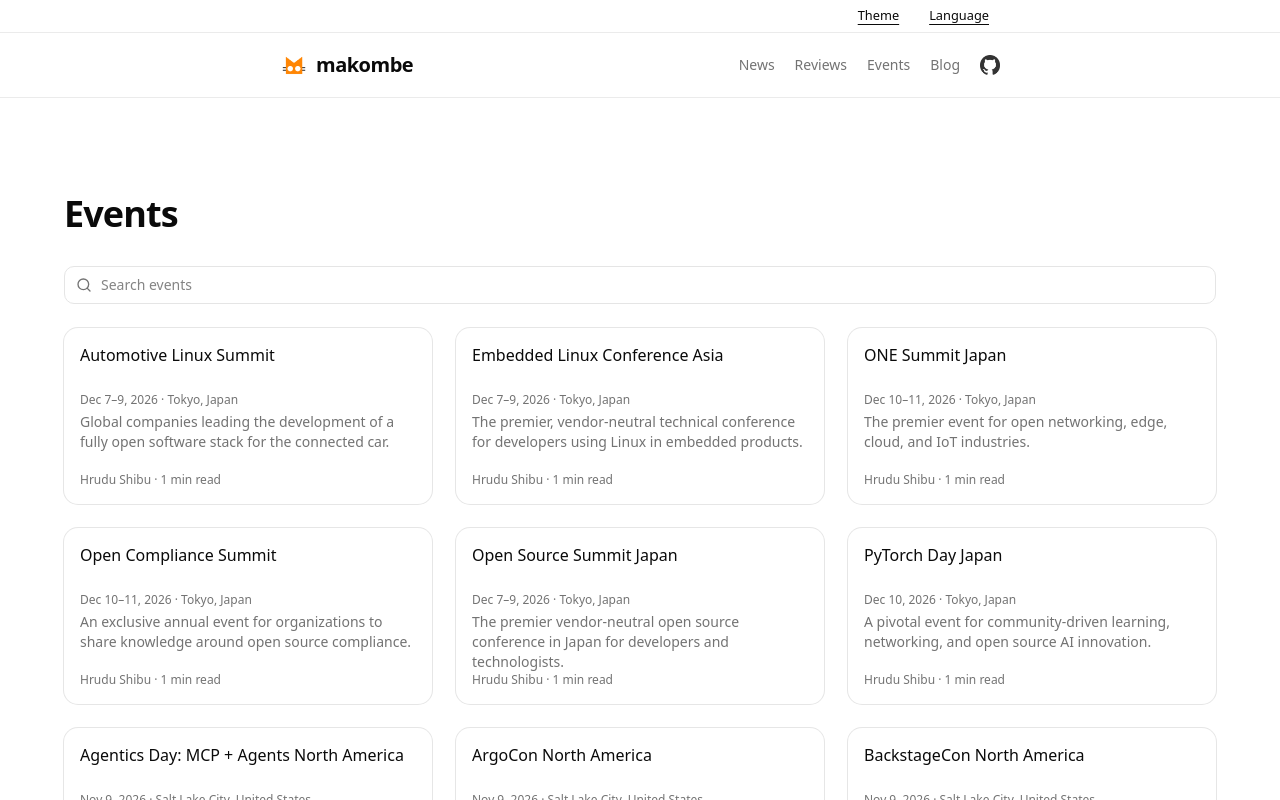
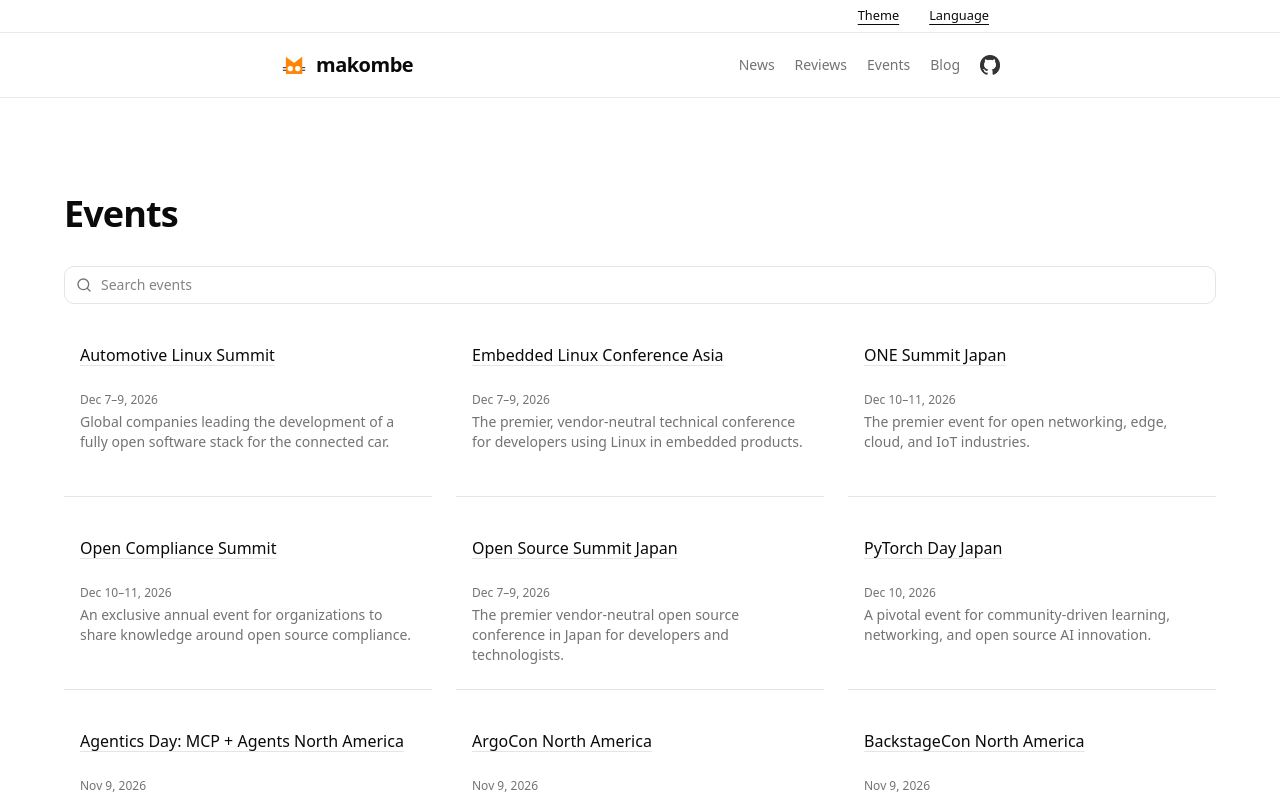
Before and after one commit to makombehq/makombe, a Next.js app: page /en/events in a window 1280 px wide. Shown: the top 800 px of the page. Built offline with nearby package versions, Linux system fonts and the light colour scheme; a web font is replaced by a local one.

Commit message:
Simplify cards: borderless with bottom line, underlined hover-primary heading, title/date/description only

```diff
--- a/components/pages/blog/blog-card.tsx
+++ b/components/pages/blog/blog-card.tsx
@@ -5,7 +5,6 @@
   CardHeader,
   CardTitle,
   CardDescription,
-  CardContent,
 } from "@/components/ui/card";
 import { Skeleton } from "@/components/ui/skeleton";
 
@@ -17,10 +16,10 @@
   const date = post.date ? formatDate(post.date) : null;
 
   return (
-    <Card className="h-full transition-colors hover:border-primary/40">
-      <Link href={`/blog/${post.slug}`} className="flex h-full flex-col">
+    <Card className="h-full rounded-none border-0 border-b border-border bg-transparent pb-6 shadow-none ring-0 transition-colors">
+      <Link href={`/blog/${post.slug}`} className="group flex h-full flex-col">
         <CardHeader>
-          <CardTitle className="line-clamp-2 min-h-[2.75rem]">
+          <CardTitle className="line-clamp-1 underline decoration-border underline-offset-4 transition-colors group-hover:text-primary group-hover:decoration-primary">
             {post.title}
           </CardTitle>
           <p className="line-clamp-1 min-h-[1rem] text-xs text-muted-foreground">
@@ -30,11 +29,6 @@
             {post.description}
           </CardDescription>
         </CardHeader>
-        <CardContent className="mt-auto">
-          <p className="text-xs text-muted-foreground">
-            {post.author}  ·  {post.readingTime} min read
-          </p>
-        </CardContent>
       </Link>
     </Card>
   );
@@ -51,7 +45,7 @@
 
 export function BlogCardSkeleton() {
   return (
-    <Card className="h-full">
+    <Card className="h-full rounded-none border-0 border-b border-border bg-transparent pb-6 shadow-none ring-0">
       <CardHeader className="gap-2">
         <Skeleton className="h-5 w-3/4" />
         <Skeleton className="h-4 w-1/3" />
--- a/components/pages/events/event-card.tsx
+++ b/components/pages/events/event-card.tsx
@@ -5,7 +5,6 @@
   CardHeader,
   CardTitle,
   CardDescription,
-  CardContent,
 } from "@/components/ui/card";
 import { Skeleton } from "@/components/ui/skeleton";
 
@@ -14,29 +13,22 @@
 };
 
 export function EventCard({ event }: EventCardProps) {
-  const meta = [event.startDate ? formatRange(event) : null, event.location]
-    .filter(Boolean)
-    .join("  ·  ");
+  const date = event.startDate ? formatRange(event) : null;
 
   return (
-    <Card className="h-full transition-colors hover:border-primary/40">
-      <Link href={`/events/${event.slug}`} className="flex h-full flex-col">
+    <Card className="h-full rounded-none border-0 border-b border-border bg-transparent pb-6 shadow-none ring-0 transition-colors">
+      <Link href={`/events/${event.slug}`} className="group flex h-full flex-col">
         <CardHeader>
-          <CardTitle className="line-clamp-2 min-h-[2.75rem]">
+          <CardTitle className="line-clamp-2 min-h-[2.75rem] underline decoration-border underline-offset-4 transition-colors group-hover:text-primary group-hover:decoration-primary">
             {event.title}
           </CardTitle>
           <p className="line-clamp-1 min-h-[1rem] text-xs text-muted-foreground">
-            {meta}
+            {date}
           </p>
           <CardDescription className="line-clamp-3 min-h-[3.75rem]">
             {event.description}
           </CardDescription>
         </CardHeader>
-        <CardContent className="mt-auto">
-          <p className="text-xs text-muted-foreground">
-            {event.author}  ·  {event.readingTime} min read
-          </p>
-        </CardContent>
       </Link>
     </Card>
   );
@@ -62,7 +54,7 @@
 
 export function EventCardSkeleton() {
   return (
-    <Card className="h-full">
+    <Card className="h-full rounded-none border-0 border-b border-border bg-transparent pb-6 shadow-none ring-0">
       <CardHeader className="gap-2">
         <Skeleton className="h-5 w-3/4" />
         <Skeleton className="h-4 w-1/2" />
--- a/components/pages/news/news-card.tsx
+++ b/components/pages/news/news-card.tsx
@@ -5,7 +5,6 @@
   CardHeader,
   CardTitle,
   CardDescription,
-  CardContent,
 } from "@/components/ui/card";
 import { Skeleton } from "@/components/ui/skeleton";
 
@@ -17,10 +16,10 @@
   const date = article.date ? formatDate(article.date) : null;
 
   return (
-    <Card className="h-full transition-colors hover:border-primary/40">
-      <Link href={`/news/${article.slug}`} className="flex h-full flex-col">
+    <Card className="h-full rounded-none border-0 border-b border-border bg-transparent pb-6 shadow-none ring-0 transition-colors">
+      <Link href={`/news/${article.slug}`} className="group flex h-full flex-col">
         <CardHeader>
-          <CardTitle className="line-clamp-2 min-h-[2.75rem]">
+          <CardTitle className="line-clamp-1 underline decoration-border underline-offset-4 transition-colors group-hover:text-primary group-hover:decoration-primary">
             {article.title}
           </CardTitle>
           <p className="line-clamp-1 min-h-[1rem] text-xs text-muted-foreground">
@@ -30,11 +29,6 @@
             {article.description}
           </CardDescription>
         </CardHeader>
-        <CardContent className="mt-auto">
-          <p className="text-xs text-muted-foreground">
-            {article.author}  ·  {article.readingTime} min read
-          </p>
-        </CardContent>
       </Link>
     </Card>
   );
@@ -51,7 +45,7 @@
 
 export function NewsCardSkeleton() {
   return (
-    <Card className="h-full">
+    <Card className="h-full rounded-none border-0 border-b border-border bg-transparent pb-6 shadow-none ring-0">
       <CardHeader className="gap-2">
         <Skeleton className="h-5 w-3/4" />
         <Skeleton className="h-4 w-1/3" />
--- a/components/pages/reviews/review-card.tsx
+++ b/components/pages/reviews/review-card.tsx
@@ -5,7 +5,6 @@
   CardHeader,
   CardTitle,
   CardDescription,
-  CardContent,
 } from "@/components/ui/card";
 import { Skeleton } from "@/components/ui/skeleton";
 
@@ -17,10 +16,10 @@
   const date = review.date ? formatDate(review.date) : null;
 
   return (
-    <Card className="h-full transition-colors hover:border-primary/40">
-      <Link href={`/reviews/${review.slug}`} className="flex h-full flex-col">
+    <Card className="h-full rounded-none border-0 border-b border-border bg-transparent pb-6 shadow-none ring-0 transition-colors">
+      <Link href={`/reviews/${review.slug}`} className="group flex h-full flex-col">
         <CardHeader>
-          <CardTitle className="line-clamp-2 min-h-[2.75rem]">
+          <CardTitle className="line-clamp-2 min-h-[2.75rem] underline decoration-border underline-offset-4 transition-colors group-hover:text-primary group-hover:decoration-primary">
             {review.title}
           </CardTitle>
           <p className="line-clamp-1 min-h-[1rem] text-xs text-muted-foreground">
@@ -30,11 +29,6 @@
             {review.description}
           </CardDescription>
         </CardHeader>
-        <CardContent className="mt-auto">
-          <p className="text-xs text-muted-foreground">
-            {review.author}  ·  {review.readingTime} min read
-          </p>
-        </CardContent>
       </Link>
     </Card>
   );
@@ -51,7 +45,7 @@
 
 export function ReviewCardSkeleton() {
   return (
-    <Card className="h-full">
+    <Card className="h-full rounded-none border-0 border-b border-border bg-transparent pb-6 shadow-none ring-0">
       <CardHeader className="gap-2">
         <Skeleton className="h-5 w-3/4" />
         <Skeleton className="h-4 w-1/3" />
```
